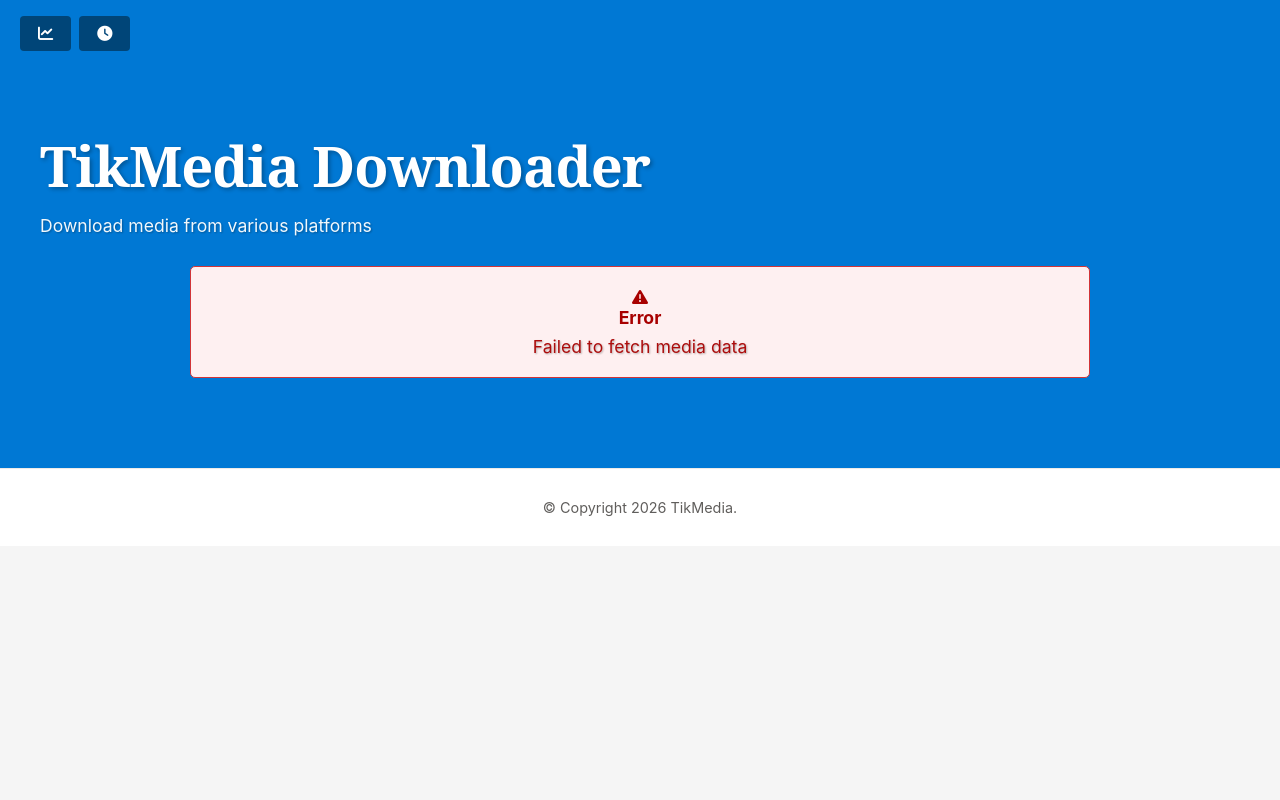
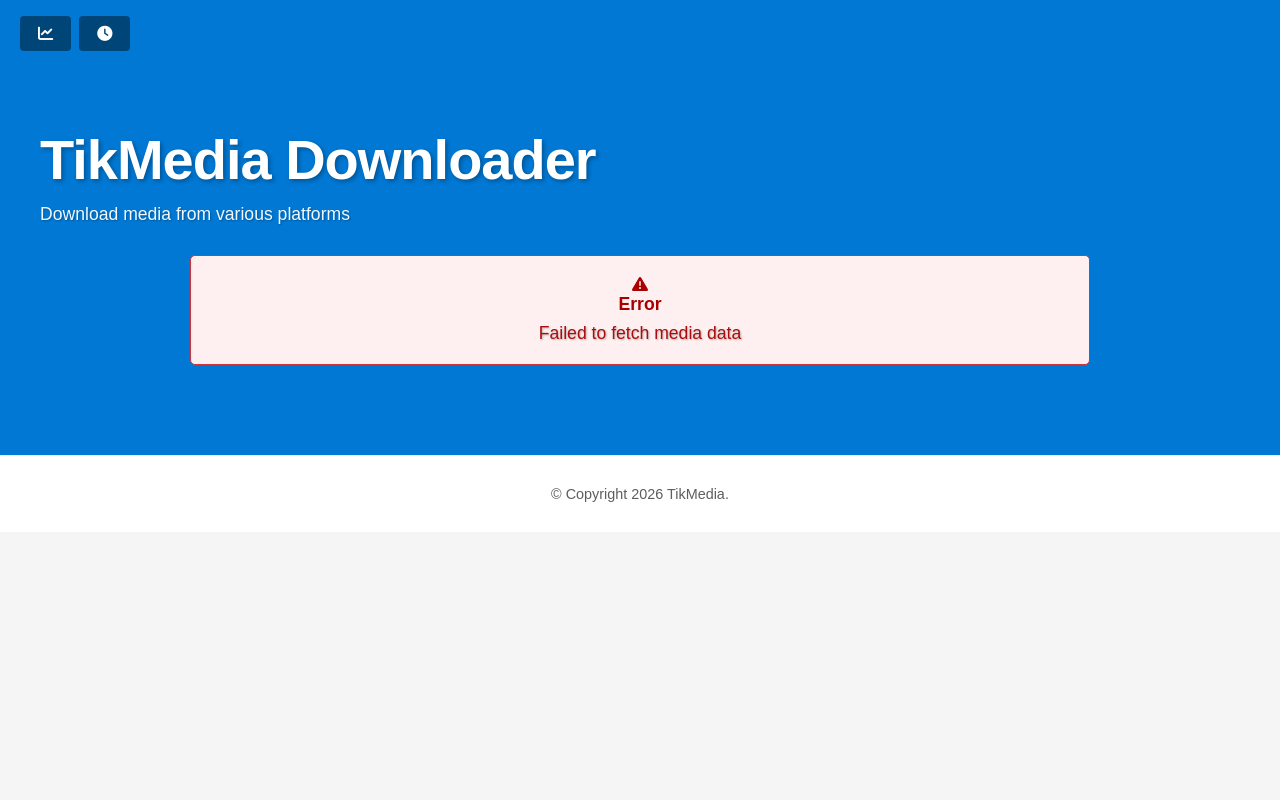
Before and after one commit to galihmrd/tikmedia-leaderboard, a Flask app: page /downloader in a window 1280 px wide. Run offline with Flask 3, Linux system fonts and the light colour scheme; data that the repository does not hold is empty; some libraries are stand-ins or nearby versions; some web fonts are replaced.

Commit message:
Update downloader.html

```diff
--- a/api/templates/downloader.html
+++ b/api/templates/downloader.html
@@ -4,6 +4,7 @@
     <meta charset="UTF-8">
     <meta name="viewport" content="width=device-width, initial-scale=1.0">
     <link rel="stylesheet" href="https://cdnjs.cloudflare.com/ajax/libs/font-awesome/6.4.0/css/all.min.css">
+    <link rel="stylesheet" href="https://fonts.cdnfonts.com/css/avenir-lt-pro">
     <title>Social Media Downloader</title>
     <style>
         * {
@@ -13,7 +14,7 @@
         }
 
         body {
-            font-family: -apple-system, BlinkMacSystemFont, 'SF Pro Display', 'SF Pro Text', 'Helvetica Neue', Arial, sans-serif;
+            font-family: 'Avenir LT Pro', sans-serif;
             background: #f5f5f5;
             min-height: 100vh;
         }
@@ -123,7 +124,7 @@
         }
 
         .header h1 {
-            font-family: Georgia, 'Times New Roman', Times, serif;
+            font-family: 'Avenir LT Pro', sans-serif;
             font-size: 3.5rem;
             font-weight: 700;
             margin-bottom: 12px;
```
